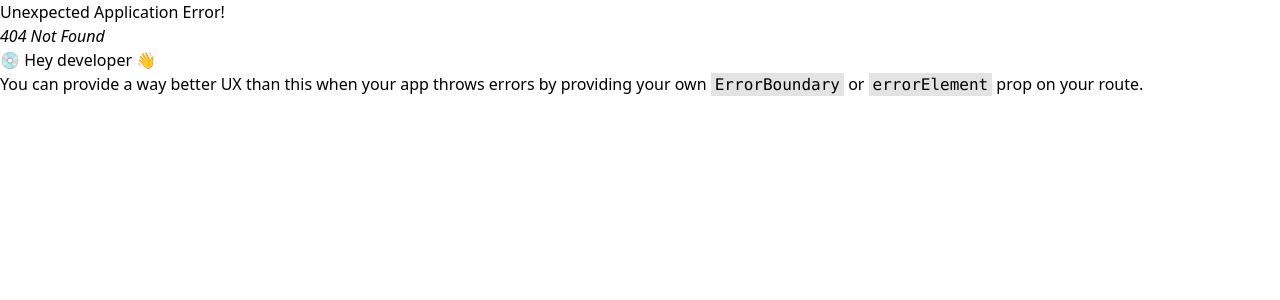
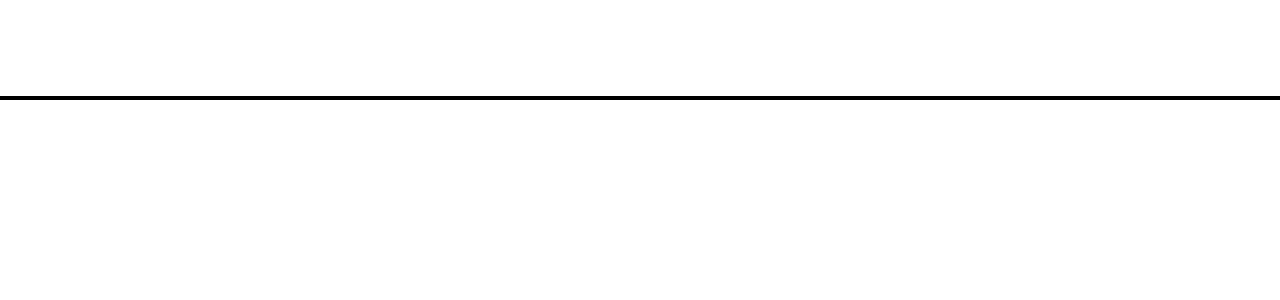
Before and after one commit to abhiram-ar/aicademy-fontend, a React (Vite) app: page /login in a window 1280 px wide. Before the commit this address had no page. Shown: the top 300 px of the page. Built offline with nearby package versions, Linux system fonts and the light colour scheme.

Commit message:
login page init

```diff
--- a/src/components/base/Navbar.tsx
+++ b/src/components/base/Navbar.tsx
@@ -1,6 +1,10 @@
-const Navbar = ({children}) => {
+import React from "react";
+
+type Props = {children?: React.ReactNode, justify?: string}
+
+const Navbar: React.FC<Props> = ({children, justify="between"}) => {
     return (
-        <div className={`w-full h-24 bg-white px-10 shadow-[0_4px] flex justify-between items-center`}>
+        <div className={`w-full h-24 bg-white px-10 shadow-[0_4px] flex justify-${justify} items-center`}>
             {children}
         </div>
     );
--- a/src/main.tsx
+++ b/src/main.tsx
@@ -6,11 +6,16 @@ import { createBrowserRouter, RouterProvider } from "react-router-dom";
 import SignInWithGoogle from "./components/auth/SignInWithGoogle";
 import { Provider } from "react-redux";
 import store from "./redux/store";
+import LoginPage from "./pages/LoginPage";
 
 const appRouter = createBrowserRouter([
     {
         path: "/",
         element: <App />,
+    },
+    {
+        path: "/login",
+        element: <LoginPage />,
     },
     {
         path: "/test",
--- /dev/null
+++ b/src/pages/LoginPage.tsx
@@ -0,0 +1,12 @@
+import React from 'react'
+import Navbar from '@/components/base/Navbar'
+
+const LoginPage = () => {
+  return (
+    <>
+    <Navbar/>
+    </>
+  )
+}
+
+export default LoginPage
```
